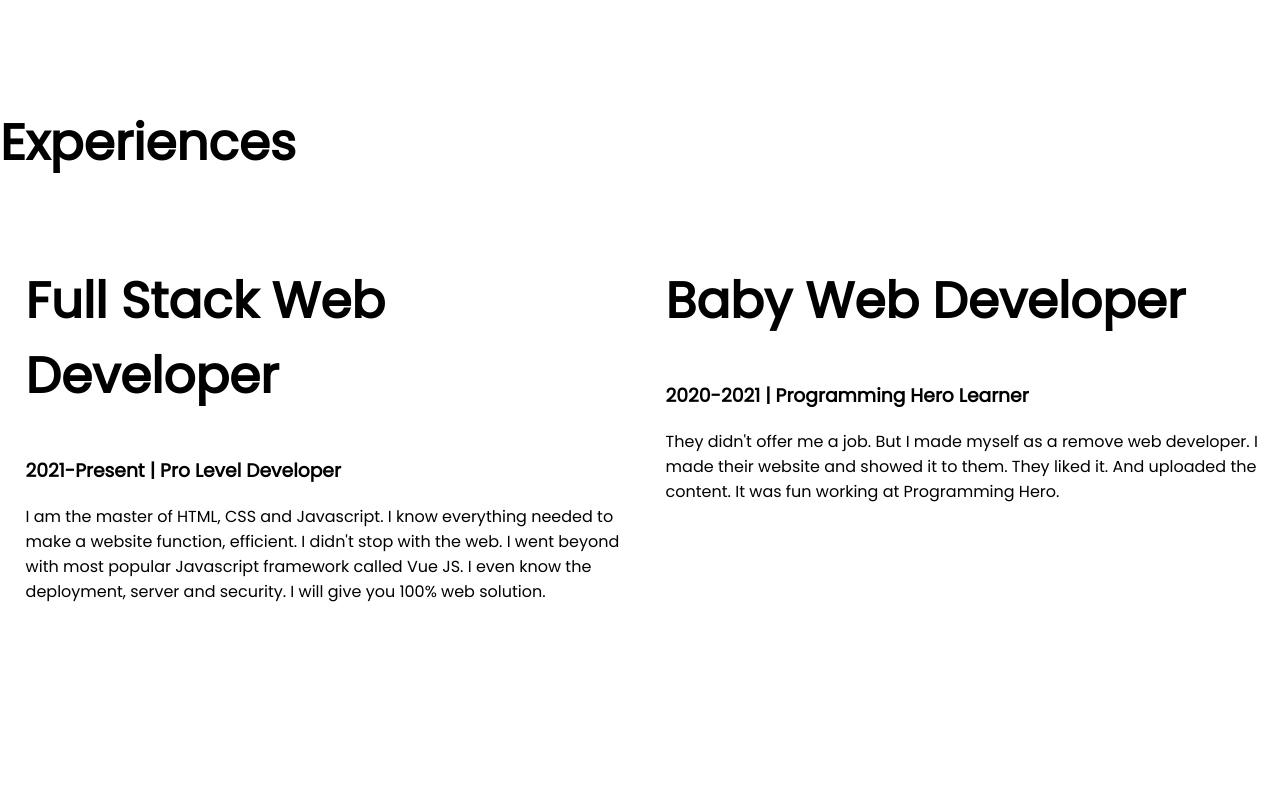
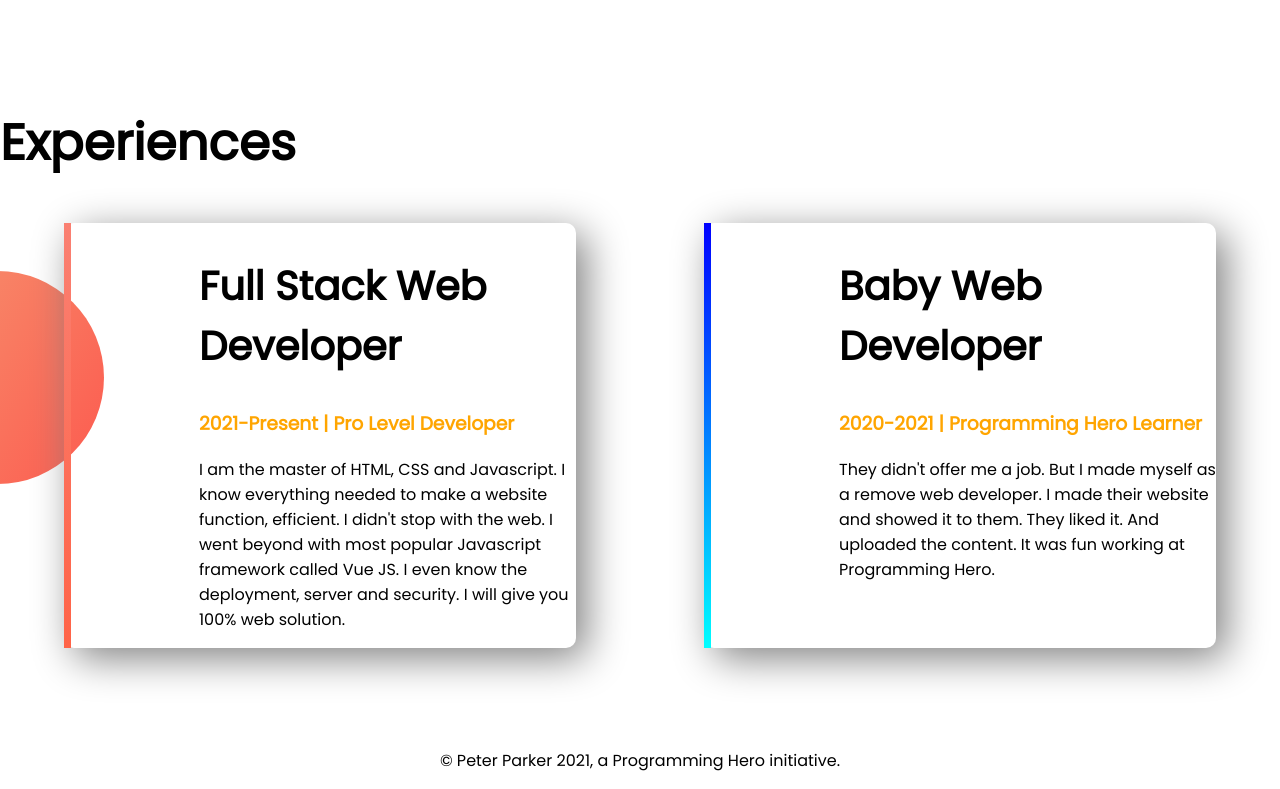
Before and after one commit to sheikh-sazzad/devoloper-portfolio, a plain HTML site: page index.html in a window 1280 px wide. Shown: the part 1308-2097 px from the top of the page. Before the commit the page ends 2028 px from the top, so only its background shows below. Drawn offline with Linux system fonts and the light colour scheme.

Commit message:
footer and experience added

```diff
--- a/index.html
+++ b/index.html
@@ -43,9 +43,9 @@
     <section class="experience-area">
         <h1>Experiences</h1>
         <div class="flexible-container">
-            <div class="half-width">
-                <h1>Full Stack Web Developer</h1>
-                <h3>2021-Present | Pro Level Developer</h3>
+            <div id="full-stack-experience" class="experience-item">
+                <h2>Full Stack Web Developer</h2>
+                <h3 class="orange-color">2021-Present | Pro Level Developer</h3>
                 <p>I am the master of HTML, CSS and Javascript. I know everything needed to make a website function,
                     efficient.
                     I didn't stop with the web. I went beyond with most popular Javascript framework called Vue JS. I
@@ -53,9 +53,9 @@
                     know
                     the deployment, server and security. I will give you 100% web solution.</p>
             </div>
-            <div class="half-width">
-                <h1>Baby Web Developer</h1>
-                <h3>2020-2021 | Programming Hero Learner
+            <div id="wev-dev-experience" class="experience-item">
+                <h2>Baby Web Developer</h2>
+                <h3 class="orange-color">2020-2021 | Programming Hero Learner
                 </h3>
                 <p>They didn't offer me a job. But I made myself as a remove web developer. I made their website and
                     showed
@@ -64,6 +64,9 @@
             </div>
         </div>
     </section>
+    <footer>
+        <p>© Peter Parker 2021, a Programming Hero initiative.</p>
+    </footer>
 
 
 </body>
--- a/style.css
+++ b/style.css
@@ -4,6 +4,9 @@
 }
 h1{
     font-size: 50px;
+}
+h2{
+    font-size:40px ;
 }
 .orange-color{
     color: orange;
@@ -35,3 +38,30 @@
     background-repeat: no-repeat;
     background-position: right;
 }
+.experience-area{
+    background-image: url(images/exp-bg.png);
+    background-repeat: no-repeat;
+    background-position:left ;
+}
+.experience-item{
+    width:40% ;
+    margin-left:5% ;
+    margin-right: 5%;
+    padding-left: 10%;
+    border-radius: 10px;
+    box-shadow: 10px 10px 40px gray;
+
+}
+#wev-dev-experience{
+    border-left: 7px solid;
+    border-image: linear-gradient(blue, cyan) ;
+    border-image-slice: 1;
+}
+#full-stack-experience{
+    border-left: 7px solid;
+    border-image: linear-gradient(salmon, tomato) ;
+    border-image-slice: 1;
+}
+footer p{
+    text-align: center;
+}
```
Also changed, not shown: 4 other files.
